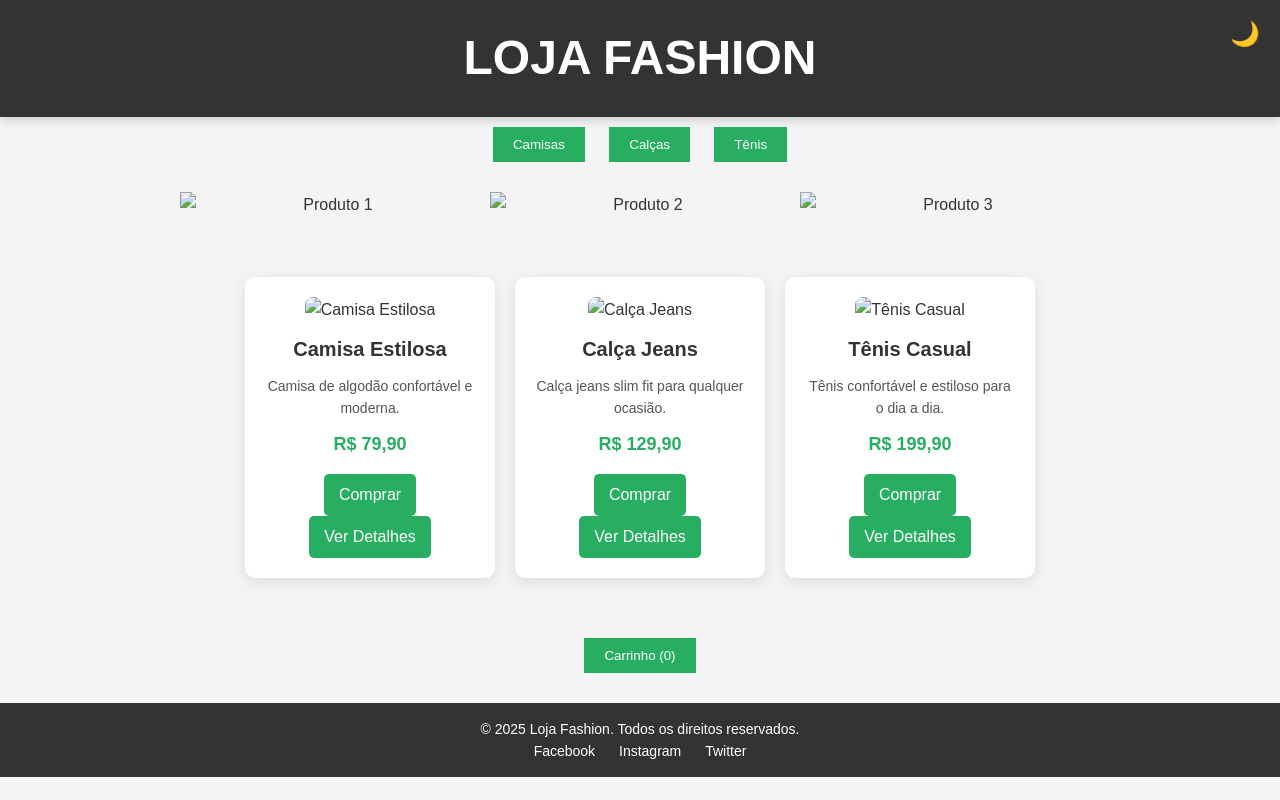
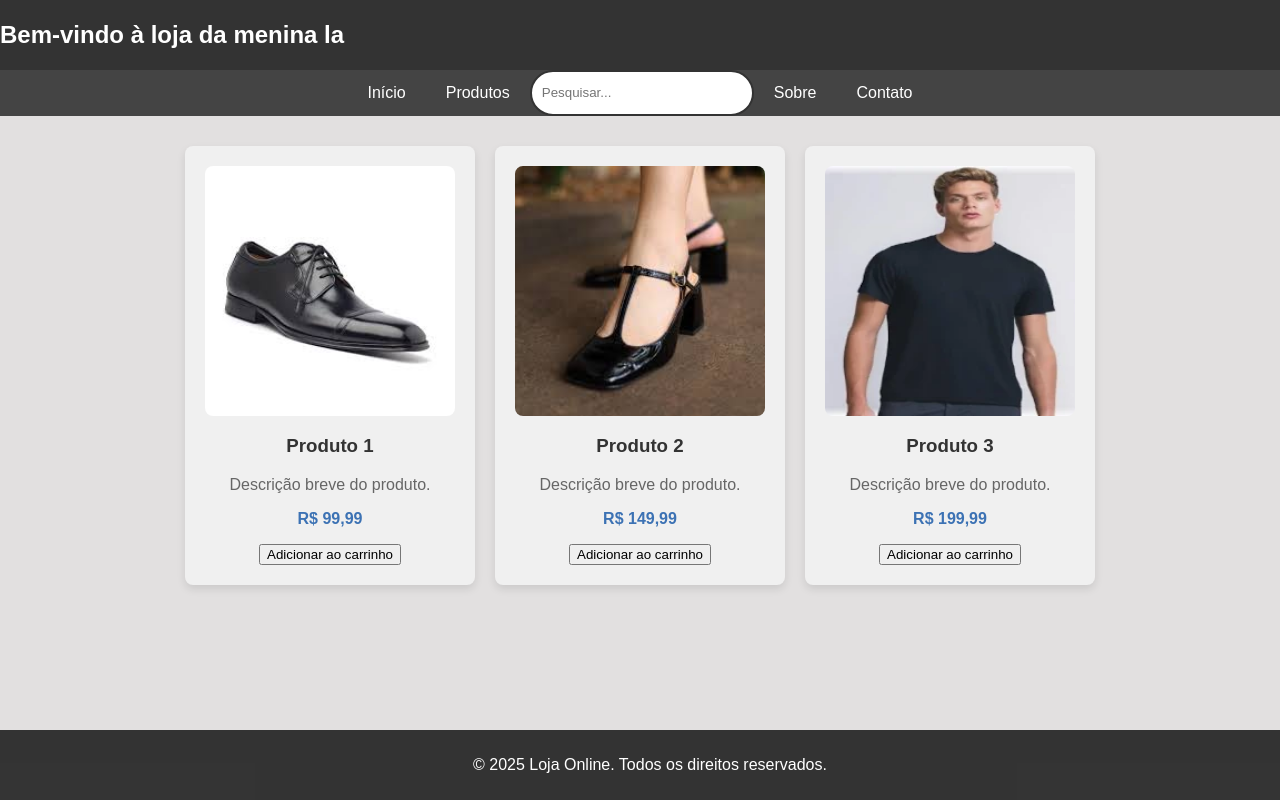
Before and after one commit to Kauapereira10/Projeto-Empreendedorismo, a plain HTML site: page index.html in a window 1280 px wide. Drawn offline with Linux system fonts and the light colour scheme.

Commit message:
Projeto atualizado

```diff
--- a/index.html
+++ b/index.html
@@ -1,85 +1,59 @@
 <!DOCTYPE html>
-<html lang="pt-BR">
+<html lang="pt-br">
 <head>
     <meta charset="UTF-8">
     <meta name="viewport" content="width=device-width, initial-scale=1.0">
-    <title>Loja de Roupas</title>
+    <title>Loja Online</title>
+    <link rel="shortcut icon" href="favicon/Iconoir-Team-Iconoir-Add-to-cart.512.icon.png" type="image/x-icon">
     <link rel="stylesheet" href="styles.css">
+
+
 </head>
 <body>
+
 <header>
-        <h1>Loja Fashion</h1>
-        <button id="themeToggle" onclick="toggleTheme()">🌙</button>
+    <h2>Bem-vindo à loja da menina la</h2>
 </header>
 
-    <!-- Filtros de produtos -->
-    <div class="filtros">
-        <button onclick="filterProducts('camisa')">Camisas</button>
-        <button onclick="filterProducts('calca')">Calças</button>
-        <button onclick="filterProducts('tenis')">Tênis</button>
+<nav>
+    <a href="#home">Início</a>
+    <a href="#produtos">Produtos</a>
+
+    <input type="text" placeholder="Pesquisar..."
+       style="border: 2px solid #333; border-radius: 25px; padding: 5px 10px; width: 200px; outline: none;"/>
+
+    <a href="#sobre">Sobre</a>
+    <a href="#contato">Contato</a>
+</nav>
+
+<section id="produtos" class="main-content">
+    <div class="product-card">
+        <img src="imagens/sapato01.jpeg" alt="Produto 1">
+        <h3>Produto 1</h3>
+        <p>Descrição breve do produto.</p>
+        <p class="price">R$ 99,99</p>
+        <button>Adicionar ao carrinho</button>
     </div>
-
-    <!-- Carrossel de produtos -->
-    <div class="carrossel">
-        <img src="imagens/produto01-1.jpg" alt="Produto 1">
-        <img src="imagens/produto01-2.jpg" alt="Produto 2">
-        <img src="imagens/produto01-3.jpg" alt="Produto 3">
+    <div class="product-card">
+        <img src="imagens/sapato02.jpeg" alt="Produto 2">
+        <h3>Produto 2</h3>
+        <p>Descrição breve do produto.</p>
+        <p class="price">R$ 149,99</p>
+        <button>Adicionar ao carrinho</button>
     </div>
-
-    <!-- Produtos -->
-    <section class="produtos">
-        <div class="produto camisa">
-            <img src="imagens/sapato01.jpeg" alt="Camisa Estilosa">
-            <h2>Camisa Estilosa</h2>
-            <p>Camisa de algodão confortável e moderna.</p>
-            <span>R$ 79,90</span>
-            <button onclick="adicionarAoCarrinho()">Comprar</button>
-            <button onclick="abrirModal()">Ver Detalhes</button>
-        </div>
-
-        <div class="produto calca">
-            <img src="imagens/sapato02.jpeg" alt="Calça Jeans">
-            <h2>Calça Jeans</h2>
-            <p>Calça jeans slim fit para qualquer ocasião.</p>
-            <span>R$ 129,90</span>
-            <button onclick="adicionarAoCarrinho()">Comprar</button>
-            <button onclick="abrirModal()">Ver Detalhes</button>
-        </div>
-
-        <div class="produto tenis">
-            <img src="images/tenis.jpg" alt="Tênis Casual">
-            <h2>Tênis Casual</h2>
-            <p>Tênis confortável e estiloso para o dia a dia.</p>
-            <span>R$ 199,90</span>
-            <button onclick="adicionarAoCarrinho()">Comprar</button>
-            <button onclick="abrirModal()">Ver Detalhes</button>
+    <div class="product-card">
+        <img src="imagens/shoppingtest01.webp" alt="Produto 3">
+        <h3>Produto 3</h3>
+        <p>Descrição breve do produto.</p>
+        <p class="price">R$ 199,99</p>
+        <button>Adicionar ao carrinho</button>
     </div>
 </section>
 
-    <!-- Modal de Produto -->
-    <div id="modal" class="modal">
-        <div class="modal-content">
-            <span class="close" onclick="fecharModal()">&times;</span>
-            <h2>Produto Detalhado</h2>
-            <img src="imagens/detalhe_produto.jpg" alt="Detalhes do Produto">
-            <p>Descrição detalhada do produto.</p>
-        </div>
-    </div>
-
-    <!-- Carrinho -->
-    <div class="carrinho">
-        <button id="carrinhoButton">Carrinho (0)</button>
-    </div>
-
 <footer>
-        <p>&copy; 2025 Loja Fashion. Todos os direitos reservados.</p>
-        <div class="redes-sociais">
-            <a href="https://facebook.com" target="_blank">Facebook</a>
-            <a href="https://instagram.com" target="_blank">Instagram</a>
-            <a href="https://twitter.com" target="_blank">Twitter</a>
-        </div>
+    <p>&copy; 2025 Loja Online. Todos os direitos reservados.</p>
 </footer>
 
-    <script src="script.js"></script>
+
 </body>
 </html>
--- /dev/null
+++ b/lixeira/styles.css
@@ -0,0 +1,274 @@
+/* Definição de variáveis para facilitar customizações */
+:root {
+    --primary-color: #27ae60;
+    --primary-dark: #219150;
+    --text-color: #333;
+    --background-color: #f4f4f4;
+    --card-bg: #fff;
+    --shadow-light: 0 4px 15px rgba(0, 0, 0, 0.1);
+    --shadow-hover: 0 6px 18px rgba(0, 0, 0, 0.15);
+    --transition-fast: 0.3s ease;
+    --transition-slow: 0.5s ease;
+}
+
+/* Estilos para o tema escuro */
+body.dark-theme {
+    background-color: #1a252f;
+    color: #ecf0f1;
+    transition: var(--transition-fast);
+}
+
+body.dark-theme header,
+body.dark-theme footer {
+    background-color: #2c3e50;
+}
+
+body.dark-theme .produto {
+    background-color: #2c3e50;
+    border: 1px solid #2980b9;
+}
+
+body.dark-theme .produto h2,
+body.dark-theme .produto p,
+body.dark-theme .produto span {
+    color: #ecf0f1;
+}
+
+/* Botão de alternância de tema */
+button#themeToggle {
+    background-color: transparent;
+    color: white;
+    border: none;
+    font-size: 24px;
+    cursor: pointer;
+    position: absolute;
+    right: 20px;
+    top: 20px;
+    transition: var(--transition-fast);
+}
+
+button#themeToggle:hover {
+    color: var(--primary-color);
+}
+
+/* Reset básico */
+* {
+    margin: 0;
+    padding: 0;
+    box-sizing: border-box;
+}
+
+/* Corpo */
+body {
+    font-family: 'Poppins', sans-serif;
+    background-color: var(--background-color);
+    color: var(--text-color);
+    text-align: center;
+    line-height: 1.6;
+    transition: var(--transition-fast);
+}
+
+/* Cabeçalho */
+header {
+    background-color: #333;
+    color: white;
+    padding: 20px;
+    font-size: 24px;
+    font-weight: bold;
+    text-transform: uppercase;
+    box-shadow: var(--shadow-light);
+    transition: var(--transition-fast);
+}
+
+/* Filtros */
+.filtros button {
+    padding: 10px 20px;
+    border: none;
+    background-color: var(--primary-color);
+    color: white;
+    cursor: pointer;
+    margin: 10px;
+    border-radius: 5px;
+    transition: var(--transition-fast);
+}
+
+.filtros button:hover {
+    background-color: var(--primary-dark);
+    transform: scale(1.05);
+}
+
+/* Carrossel */
+.carrossel {
+    display: flex;
+    overflow: hidden;
+    justify-content: center;
+    gap: 10px;
+    margin: 20px 0;
+}
+
+.carrossel img {
+    width: 100%;
+    max-width: 300px;
+    transition: transform var(--transition-slow);
+}
+
+.carrossel img:hover {
+    transform: scale(1.1);
+}
+
+/* Produtos */
+.produtos {
+    display: flex;
+    justify-content: center;
+    flex-wrap: wrap;
+    padding: 40px 20px;
+    gap: 20px;
+}
+
+/* Card de produto */
+.produto {
+    background-color: var(--card-bg);
+    border-radius: 10px;
+    box-shadow: var(--shadow-light);
+    width: calc(100% / 4 - 40px);
+    max-width: 250px;
+    text-align: center;
+    padding: 20px;
+    transition: var(--transition-fast);
+}
+
+.produto:hover {
+    transform: translateY(-5px);
+    box-shadow: var(--shadow-hover);
+}
+
+/* Imagem do produto */
+.produto img {
+    width: 100%;
+    height: auto;
+    border-radius: 8px;
+    transition: transform var(--transition-fast);
+}
+
+.produto:hover img {
+    transform: scale(1.1);
+}
+
+/* Título */
+.produto h2 {
+    font-size: 20px;
+    margin: 10px 0;
+    color: var(--text-color);
+}
+
+/* Descrição */
+.produto p {
+    color: #555;
+    font-size: 14px;
+    margin-bottom: 10px;
+}
+
+/* Preço */
+.produto span {
+    font-size: 18px;
+    font-weight: bold;
+    color: var(--primary-color);
+    display: block;
+    margin-bottom: 15px;
+}
+
+/* Botões */
+.produto button {
+    background-color: var(--primary-color);
+    color: white;
+    border: none;
+    padding: 12px 15px;
+    cursor: pointer;
+    border-radius: 5px;
+    font-size: 16px;
+    transition: var(--transition-fast);
+}
+
+.produto button:hover {
+    background-color: var(--primary-dark);
+    transform: scale(1.05);
+}
+
+/* Modal */
+.modal {
+    display: none;
+    position: fixed;
+    top: 0;
+    left: 0;
+    width: 100%;
+    height: 100%;
+    background-color: rgba(0, 0, 0, 0.5);
+}
+
+.modal-content {
+    background-color: white;
+    margin: 15% auto;
+    padding: 20px;
+    width: 80%;
+    border-radius: 10px;
+}
+
+.close {
+    color: #aaa;
+    font-size: 28px;
+    font-weight: bold;
+    cursor: pointer;
+}
+
+.close:hover {
+    color: black;
+}
+
+/* Carrinho */
+#carrinhoButton {
+    padding: 10px 20px;
+    background-color: var(--primary-color);
+    color: white;
+    border: none;
+    cursor: pointer;
+    transition: var(--transition-fast);
+}
+
+#carrinhoButton:hover {
+    background-color: var(--primary-dark);
+}
+
+/* Rodapé */
+footer {
+    background-color: #333;
+    color: white;
+    text-align: center;
+    padding: 15px;
+    margin-top: 30px;
+    font-size: 14px;
+}
+
+.redes-sociais a {
+    margin: 0 10px;
+    color: white;
+    text-decoration: none;
+    transition: var(--transition-fast);
+}
+
+.redes-sociais a:hover {
+    color: var(--primary-color);
+}
+
+/* Responsividade */
+@media (max-width: 1024px) {
+    .produto { width: calc(100% / 3 - 40px); }
+}
+
+@media (max-width: 768px) {
+    .produto { width: calc(100% / 2 - 40px); }
+}
+
+@media (max-width: 480px) {
+    .produto { width: 100%; }
+    header { font-size: 20px; }
+}
--- a/styles.css
+++ b/styles.css
@@ -1,263 +1,84 @@
- /* Definição de variáveis para facilitar customizações */
- :root {
-    --primary-color: #27ae60;
-    --primary-dark: #219150;
-    --text-color: #333;
-    --background-color: #f4f4f4;
-    --card-bg: #fff;
+body {
+    font-family: Arial, sans-serif;
+    margin: 0;
+    padding: 0;
+    background-color: #96919146;
 }
 
-/* Estilos para o tema escuro */
-body.dark-theme {
-    background-color: #2c3e50;
-    color: rgb(51, 43, 43);
-}
-
-body.dark-theme header {
-    background-color: #34495e;
-}
-
-body.dark-theme .produto {
-    background-color: #34495e;
-    border: 1px solid #2980b9;
-}
-
-body.dark-theme .produto h2,
-body.dark-theme .produto p,
-body.dark-theme .produto span {
-    color: white;
-}
-
-body.dark-theme footer {
-    background-color: #34495e;
-}
-
-/* Botão de alternância de tema */
-button#themeToggle {
-    background-color: transparent;
-    color: white;
-    border: none;
-    font-size: 24px;
-    cursor: pointer;
-    position: absolute;
-    right: 20px;
-    top: 20px;
-}
-
-/* Reset básico */
-* {
-    margin: 0;
-    padding: 0;
-    box-sizing: border-box;
-}
-
-/* Corpo */
-body {
-    font-family: Arial, sans-serif;
-    background-color: var(--background-color);
-    color: var(--text-color);
-    text-align: center;
-    line-height: 1.6;
-}
-
-/* Cabeçalho */
 header {
     background-color: #333;
     color: white;
-    padding: 20px;
-    font-size: 24px;
-    font-weight: bold;
-    text-transform: uppercase;
-    box-shadow: 0 2px 10px rgba(0, 0, 0, 0.2);
+    padding: 1px 0;
+    text-align:left;
 }
 
-/* Filtros */
-.filtros button {
-    padding: 10px 20px;
-    border: none;
-    background-color: var(--primary-color);
-    color: white;
-    cursor: pointer;
-    margin: 10px;
+nav {
+    display: flex;
+    justify-content: center;
+    background-color: #444;
 }
 
-/* Carrossel */
-.carrossel {
-    display: flex;
-    overflow: hidden;
-    justify-content: center;
-    gap: 10px;
-    margin: 20px 0;
+nav a {
+    color: rgb(255, 255, 255);
+    padding: 14px 20px;
+    text-decoration: none;
+    text-align: center;
 }
 
-.carrossel img {
-    width: 100%;
-    max-width: 300px;
-    transition: transform 0.5s ease;
+nav a:hover {
+    background-color: #ddd;
+    color: rgb(227, 161, 161);
 }
 
-/* Produtos */
-.produtos {
-    display: flex;
+.main-content {
+    display:flex;
+    flex-wrap: wrap;
     justify-content: center;
-    flex-wrap: wrap;
-    padding: 40px 20px;
-    gap: 20px;
+    margin: 20px;
 }
 
-/* Card de produto */
-.produto {
-    background-color: var(--card-bg);
-    border-radius: 10px;
-    box-shadow: 0 4px 15px rgba(0, 0, 0, 0.1);
-    width: calc(100% / 4 - 40px);
-    max-width: 250px;
+.product-card {
+    background-color: #f0f0f0;
+    border-radius: 8px;
+    box-shadow: 0 4px 8px rgba(0, 0, 0, 0.1);
+    margin: 10px;
+    width: 250px;
+    padding: 20px;
     text-align: center;
-    padding: 20px;
-    transition: transform 0.3s ease-in-out;
+    transition: transform 0.3s ease;
 }
 
-.produto:hover {
-    transform: translateY(-5px);
-    box-shadow: 0 6px 18px rgba(0, 0, 0, 0.15);
+.product-card:hover {
+    transform: translateY(-10px);
 }
 
-/* Imagem do produto */
-.produto img {
+.product-card img {
     width: 100%;
     height: auto;
     border-radius: 8px;
-    transition: transform 0.3s ease;
 }
 
-.produto:hover img {
-    transform: scale(1.1);
+.product-card h3 {
+    margin-top: 15px;
+    color: #333;
 }
 
-/* Título */
-.produto h2 {
-    font-size: 20px;
-    margin: 10px 0;
-    color: var(--text-color);
+.product-card p {
+    color: #666;
 }
 
-/* Descrição */
-.produto p {
-    color: #555;
-    font-size: 14px;
-    margin-bottom: 10px;
+.product-card .price {
+    color: #3c72b4;
+    font-weight: bold;
+    margin-top: 10px;
 }
 
-/* Preço */
-.produto span {
-    font-size: 18px;
-    font-weight: bold;
-    color: var(--primary-color);
-    display: block;
-    margin-bottom: 15px;
-}
-
-/* Botões */
-.produto button {
-    background-color: var(--primary-color);
-    color: white;
-    border: none;
-    padding: 12px 15px;
-    cursor: pointer;
-    border-radius: 5px;
-    font-size: 16px;
-    transition: background-color 0.3s ease, transform 0.2s ease;
-}
-
-.produto button:hover {
-    background-color: var(--primary-dark);
-    transform: scale(1.05);
-}
-
-/* Modal */
-.modal {
-    display: none;
-    position: fixed;
-    top: 0;
-    left: 0;
-    width: 100%;
-    height: 100%;
-    background-color: rgba(0, 0, 0, 0.5);
-}
-
-.modal-content {
-    background-color: white;
-    margin: 15% auto;
-    padding: 20px;
-    width: 80%;
-    border-radius: 10px;
-}
-
-.close {
-    color: #aaa;
-    font-size: 28px;
-    font-weight: bold;
-}
-
-.close:hover,
-.close:focus {
-    color: black;
-    text-decoration: none;
-    cursor: pointer;
-}
-
-/* Carrinho */
-.carrinho {
-    margin-top: 20px;
-}
-
-#carrinhoButton {
-    padding: 10px 20px;
-    background-color: var(--primary-color);
-    color: white;
-    border: none;
-    cursor: pointer;
-}
-
-/* Rodapé */
 footer {
-    background-color: #333;
+    background-color: #333333fe;
     color: white;
     text-align: center;
-    padding: 15px;
-    margin-top: 30px;
-    font-size: 14px;
+    padding: 10px;
+    position:absolute;
+    width: 100%;
+    bottom: 0;
 }
-
-.redes-sociais a {
-    margin: 0 10px;
-    color: white;
-    text-decoration: none;
-}
-
-.redes-sociais a:hover {
-    color: var(--primary-color);
-}
-
-/* Responsividade */
-@media (max-width: 1024px) {
-    .produto {
-        width: calc(100% / 3 - 40px);
-    }
-}
-
-@media (max-width: 768px) {
-    .produto {
-        width: calc(100% / 2 - 40px);
-    }
-}
-
-@media (max-width: 480px) {
-    .produto {
-        width: 100%;
-    }
-
-    header {
-        font-size: 20px;
-    }
-}
```
Also changed, not shown: lixeira/index.html (added, +85 -0 lines), favicon/Iconoir-Team-Iconoir-Add-to-cart.512.icon.png (added), imagens/sapato01.jpeg (added), imagens/sapato02.jpeg (added), imagens/shopping.webp (added), imagens/shoppingtest01.webp (added). Lines whose indentation alone changed are shown as unchanged.
